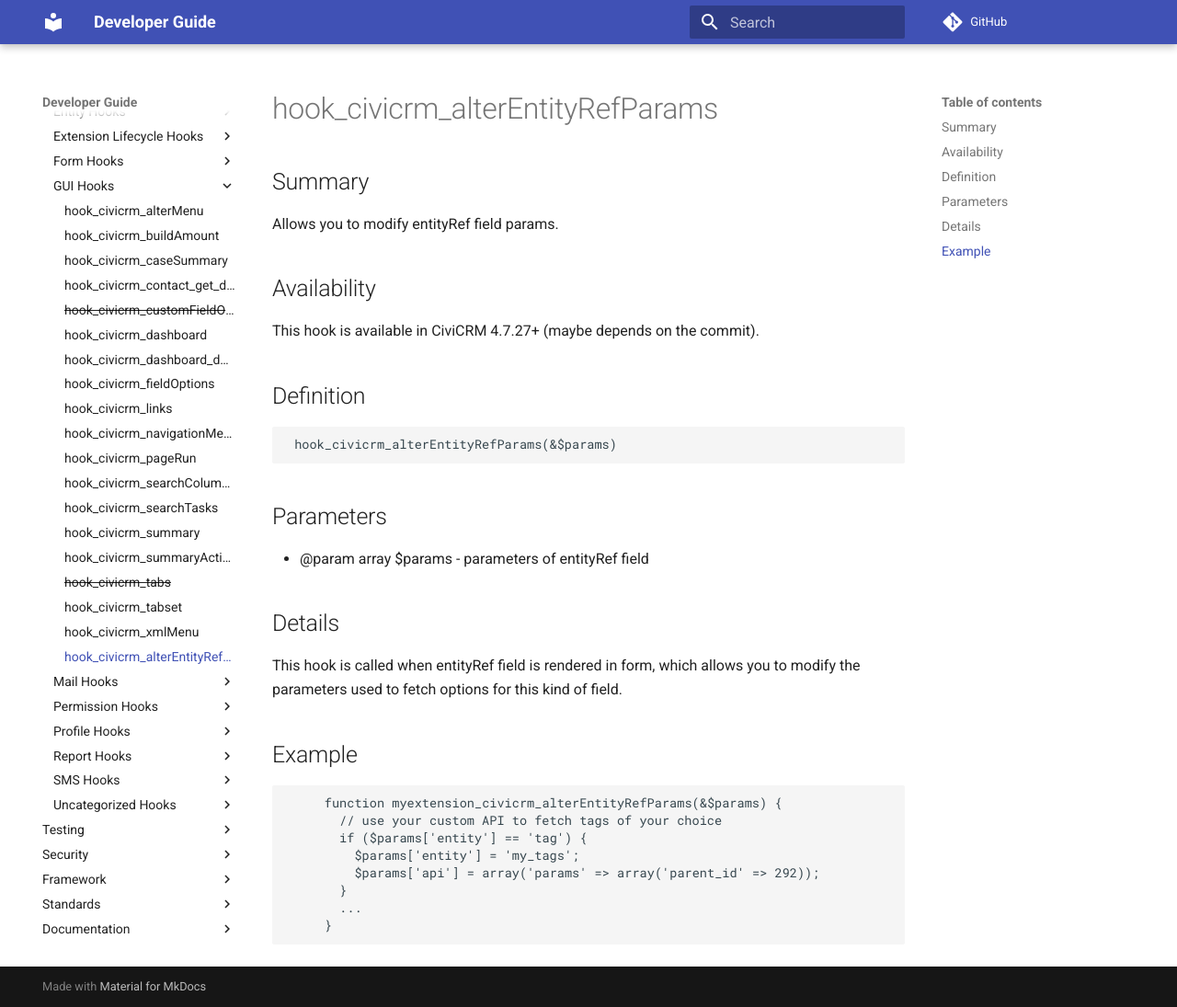
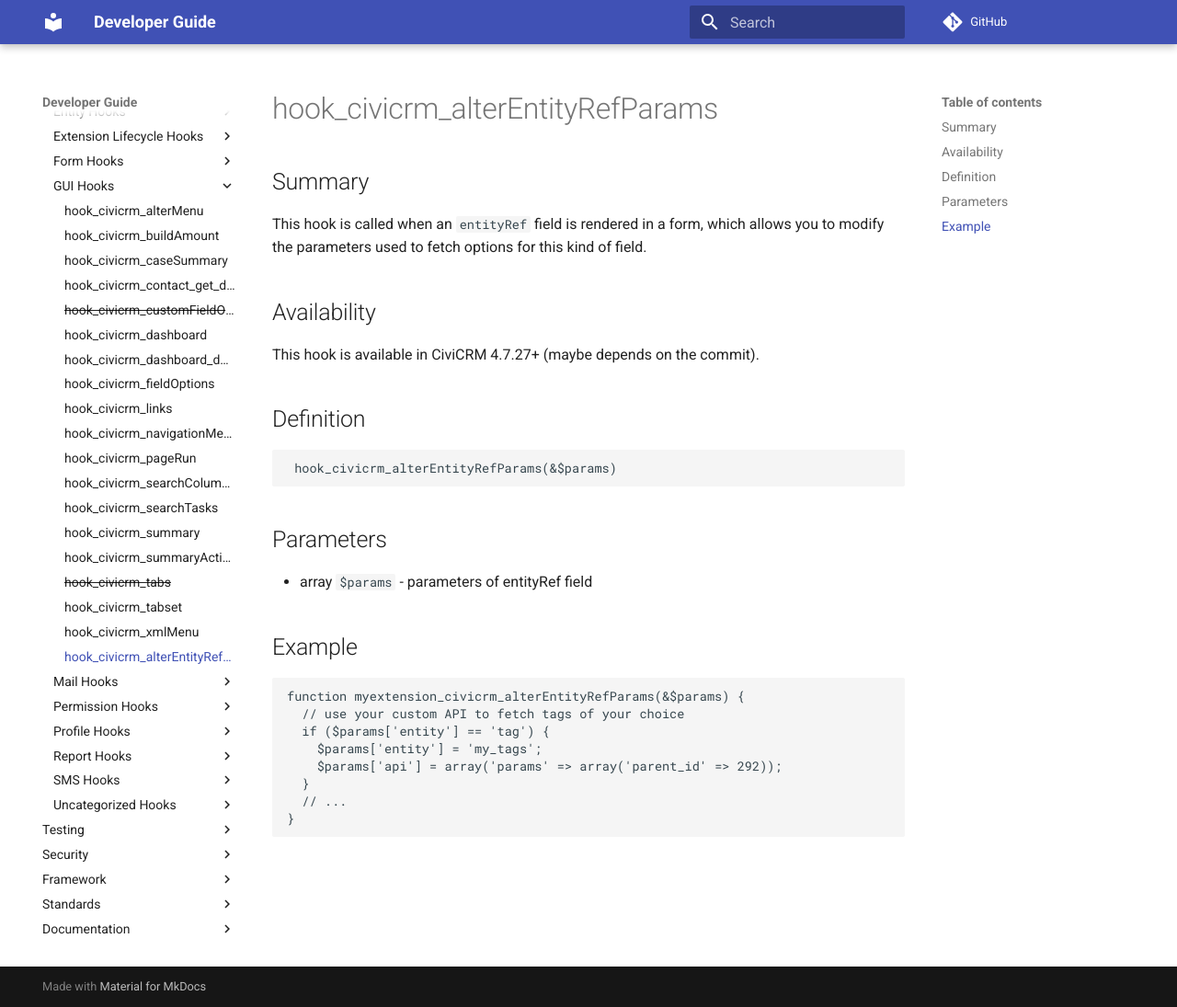
Before and after one commit to civicrm/civicrm-dev-docs, an MkDocs documentation site: the page built from docs/hooks/hook_civicrm_alterEntityRefParams.md, in a window 1280 px wide and 1095 px high. Shown: the whole window at 92% size. Built offline with MkDocs 1.6.1 and Material for MkDocs 9.7.7, drawn with Linux system fonts in a browser that asks for light colours; comment, search, counter and statistics services are not loaded; old or Windows-style settings are respelled for this version of MkDocs.

Commit message:
Improve markdown and grammar

````diff
--- a/docs/hooks/hook_civicrm_alterEntityRefParams.md
+++ b/docs/hooks/hook_civicrm_alterEntityRefParams.md
@@ -2,7 +2,7 @@
 
 ## Summary
 
-Allows you to modify entityRef field params.
+This hook is called when an `entityRef` field is rendered in a form, which allows you to modify the parameters used to fetch options for this kind of field.
 
 ## Availability
 
@@ -14,22 +14,17 @@
 
 ## Parameters
 
--   @param array $params - parameters of entityRef field
-
-## Details
-
- This hook is called when entityRef field is rendered in form, which allows you to modify the parameters used to fetch options for this kind of field.
-
+- array `$params` - parameters of entityRef field
 
 ## Example
 
 ```php
-     function myextension_civicrm_alterEntityRefParams(&$params) {
-       // use your custom API to fetch tags of your choice
-       if ($params['entity'] == 'tag') {
-         $params['entity'] = 'my_tags';
-         $params['api'] = array('params' => array('parent_id' => 292));
-       }
-       ...
-     }
+function myextension_civicrm_alterEntityRefParams(&$params) {
+  // use your custom API to fetch tags of your choice
+  if ($params['entity'] == 'tag') {
+    $params['entity'] = 'my_tags';
+    $params['api'] = array('params' => array('parent_id' => 292));
+  }
+  // ...
+}
 ```
````
